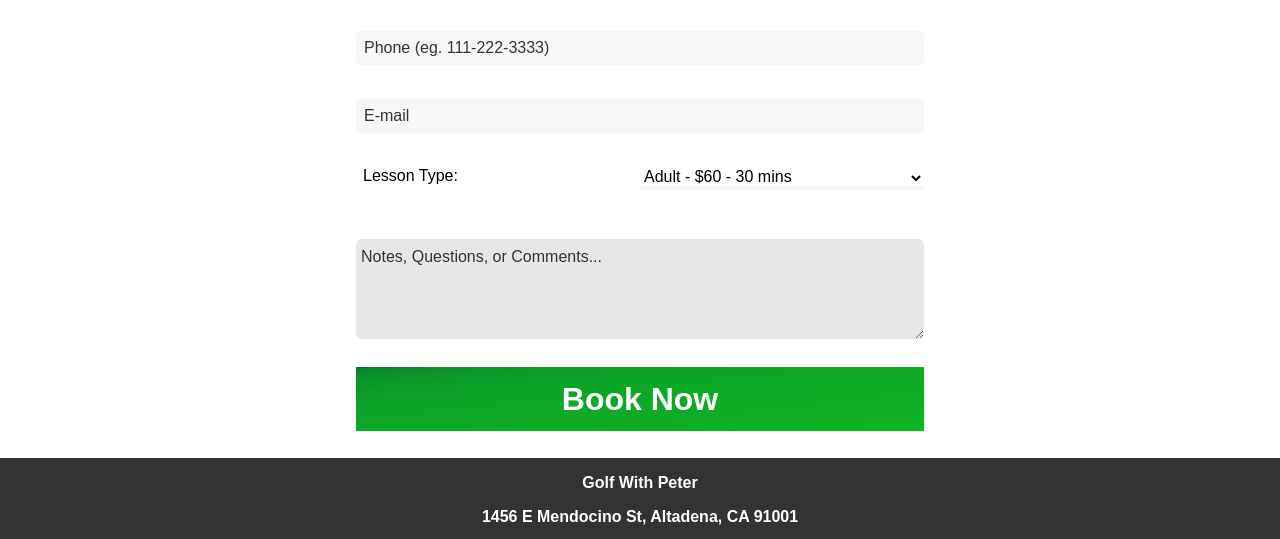
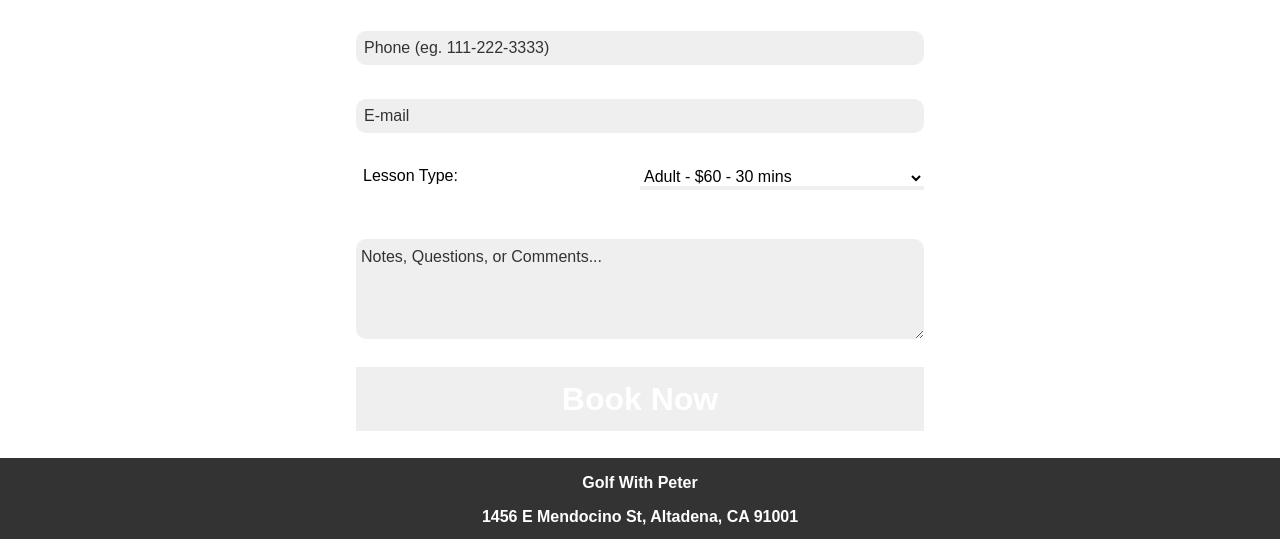
Before and after one commit to aliandor/golfwithpetersite, a Gatsby site: page /form in a window 1280 px wide. Shown: the part 246-785 px from the top of the page. Built offline with nearby package versions, Linux system fonts and the light colour scheme; Gatsby itself is replaced by a stand-in of ours.

Commit message:
Update form.js

```diff
--- a/src/components/forms/form.js
+++ b/src/components/forms/form.js
@@ -144,8 +144,8 @@
   input {
     width: 100%;
     border: none;
-    border-radius: 6px;
-    background: #c4c4c422;
+    border-radius: 10px;
+    background: #c4c4c444;
     padding: 0.5rem;
     &::placeholder {
       font-weight: 400px;
@@ -153,7 +153,7 @@
     }
     &:focus {
       outline: #fff;
-      border: 2px solid #10b523;
+      border: 2px solid #001a70;
       &::placeholder {
         opacity: 0;
       }
@@ -183,7 +183,7 @@
   }
   input {
     width: 50%;
-    background: #c4c4c422;
+    background: #c4c4c444;
 //     border-bottom: 2px solid #c4c4c444;
     &:focus {
 //       border-bottom: 2px solid #10b523;
@@ -193,9 +193,9 @@
   select {
     background: none;
     border: none;
-    border-bottom: 4px solid #c4c4c422;
+    border-bottom: 4px solid #c4c4c444;
     &:focus {
-      border-bottom: 2px solid #10b523;
+      border-bottom: 2px solid #001a70;
     }
     width: 50%;
     transform: translateY(18px);
@@ -217,14 +217,14 @@
     height: 100px;
     padding: 5px;
     border: none;
-    border-radius: 6px;
-    background: #c4c4c466;
+    border-radius: 10px;
+    background: #c4c4c444;
     &::placeholder {
       color: #333;
       padding-top: 0.25rem;
     }
     &:focus {
-      outline: 1px solid #10b523;
+      outline: 1px solid #001a70;
       &::placeholder {
         opacity: 0;
       }
@@ -241,7 +241,7 @@
   grid-column: 1/ -1;
   height: 64px;
   margin-top: 1.125rem;
-  background: linear-gradient(to bottom right, #006234, 5%, #10b523);
+  background: 001a70;
   border: none;
   color: #fff;
   font-size: 2rem;
```
